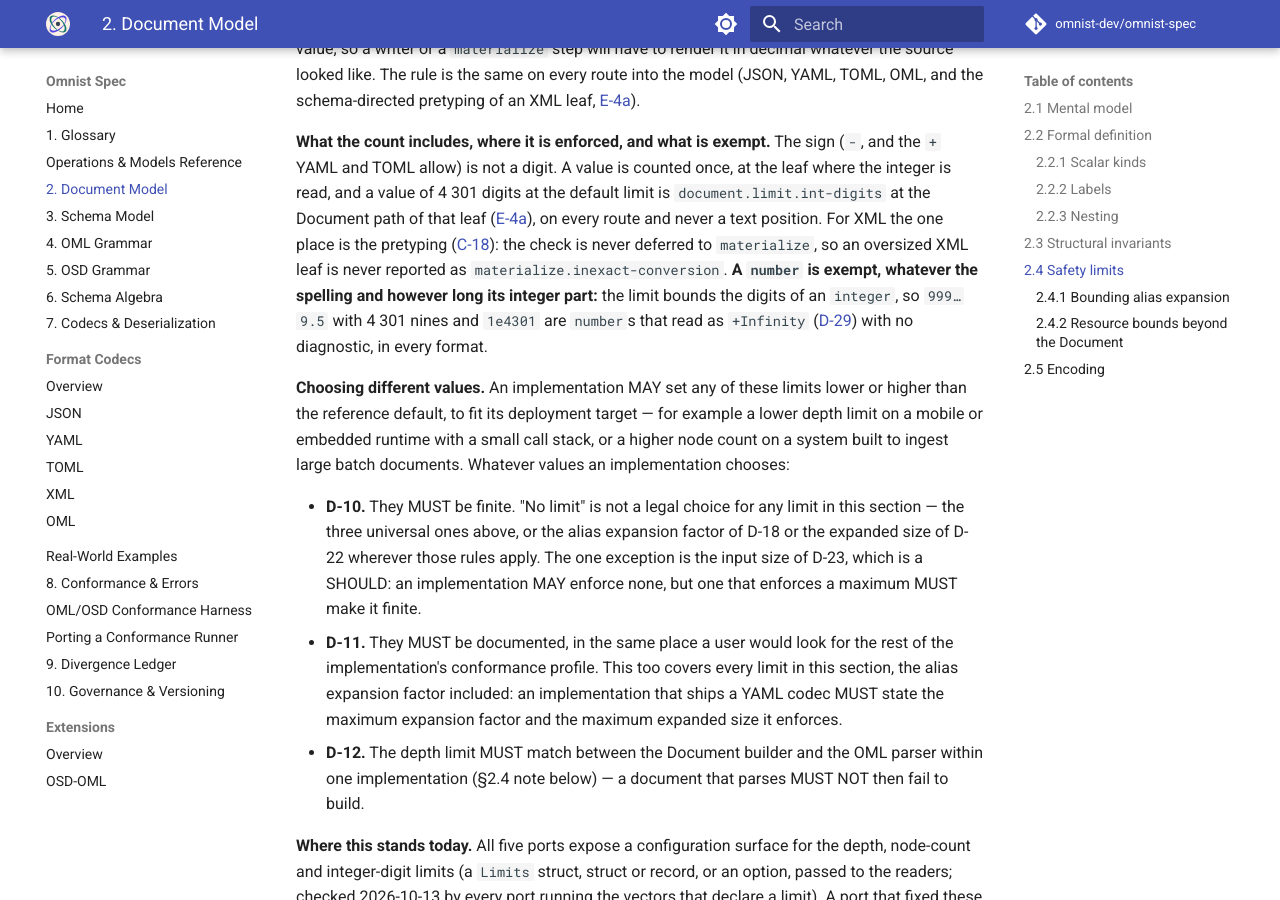
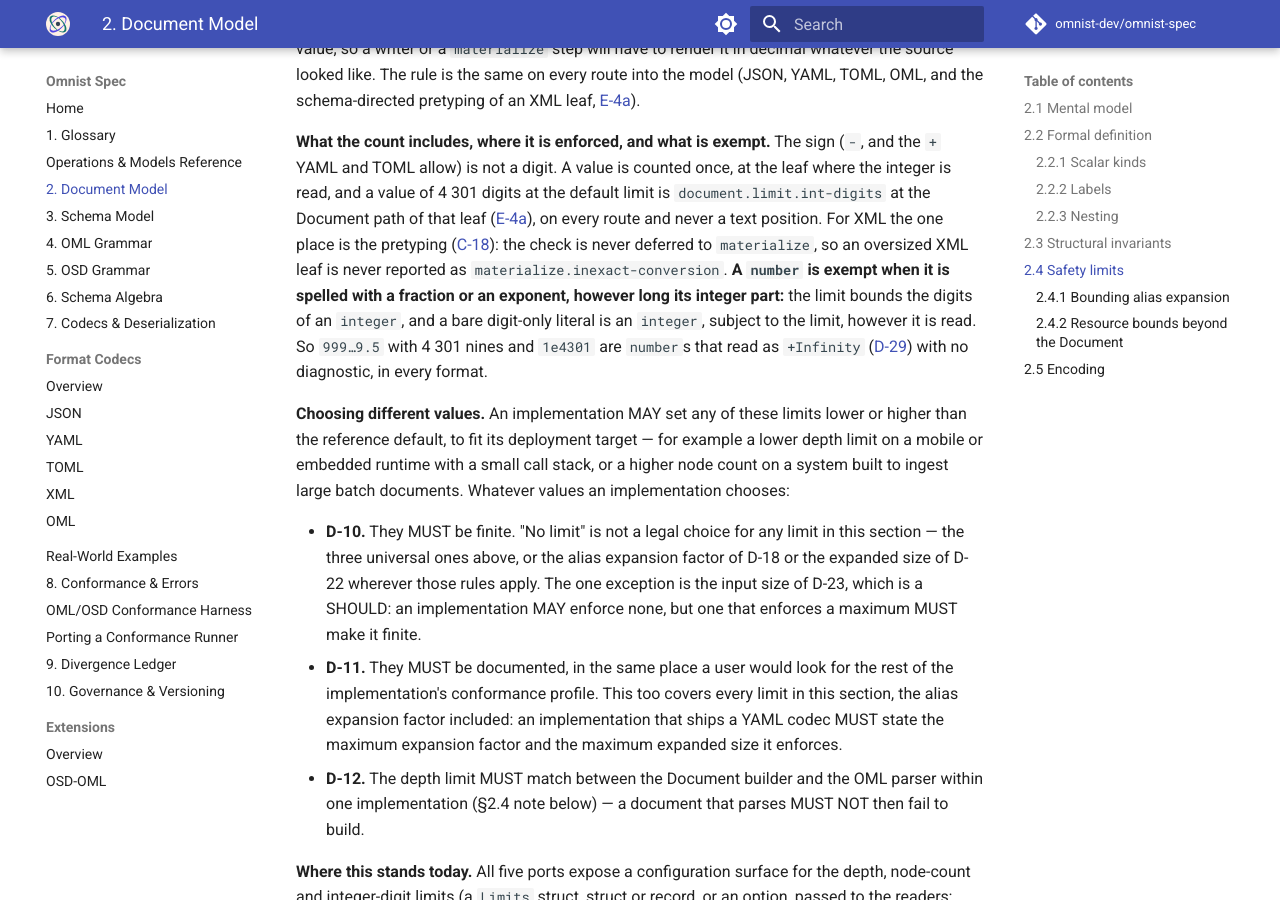
Before and after one commit to omnist-dev/omnist-spec, an MkDocs documentation site: the page built from docs/02-document-model.md, in a window 1280 px wide and 900 px high, scrolled down 6247 px. Built offline with MkDocs 1.6.1 and Material for MkDocs 9.7.7, drawn with Linux system fonts in a browser that asks for light colours; comment, search, counter and statistics services are not loaded.

Commit message:
Pin union pretyping and the number exemption wording (review)
Co-Authored-By: Claude Sonnet 5.5 <noreply@anthropic.com>

```diff
--- a/docs/02-document-model.md
+++ b/docs/02-document-model.md
@@ -279,9 +279,10 @@ default limit is `document.limit.int-digits` at the Document path of that leaf
 every route and never a text position. For XML the one place is the pretyping
 ([C-18](07-codecs-and-deserialization.md#71-two-stages)): the check is never
 deferred to `materialize`, so an oversized XML leaf is never reported as
-`materialize.inexact-conversion`. **A `number` is exempt, whatever the spelling
-and however long its integer part:** the limit bounds the digits of an
-`integer`, so `999…9.5` with 4 301 nines and `1e4301` are `number`s that read
+`materialize.inexact-conversion`. **A `number` is exempt when it is spelled
+with a fraction or an exponent, however long its integer part:** the limit bounds
+the digits of an `integer`, and a bare digit-only literal is an `integer`, subject
+to the limit, however it is read. So `999…9.5` with 4 301 nines and `1e4301` are `number`s that read
 as `+Infinity` ([D-29](#221-scalar-kinds)) with no diagnostic, in every format.
 
 **Choosing different values.** An implementation MAY set any of these limits
--- a/docs/07-codecs-and-deserialization.md
+++ b/docs/07-codecs-and-deserialization.md
@@ -79,6 +79,12 @@ a string.** The text of a leaf is compared byte for byte, with no trimming:
 - `NaN`, `Infinity`, `INF`, `-INF` and every other spelling of a non-finite
   number are not number literals here ([C-19](#71-two-stages)): they stay strings
   and fail stage 2 against `number`.
+
+A leaf's pretyping depends on the one scalar kind the schema gives it. There is no
+union of scalar kinds to choose between ([§3](03-schema-model.md) supports none,
+and all five readers reject `integer|number|string` as OSD syntax, measured
+2026-10-18), so a text is never tried against several kinds, and a leaf typed
+`string` or `any` is never pretyped.
 
 **C-19. NaN and the infinities are numbers only where the format spells them.**
 YAML spells them `.nan`, `.inf` and `-.inf` ([C-17](#71-two-stages)); TOML spells
```
